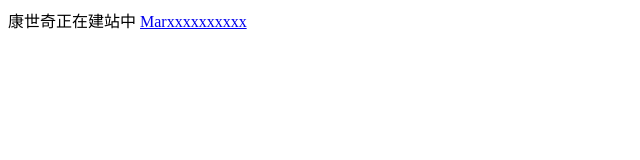
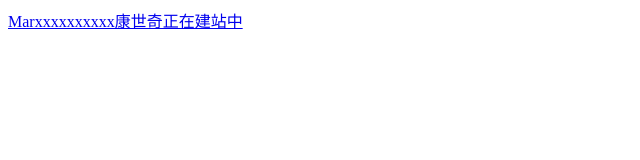
Before and after one commit to iltoye/iltoye.github.io, a plain HTML site: page index.html in a window 1280 px wide. Shown: the whole page, without its empty margins (0-640 px from the left). Drawn offline with Linux system fonts and the light colour scheme.

Commit message:
Update index.html

```diff
--- a/index.html
+++ b/index.html
@@ -1,3 +1,2 @@
-康世奇正在建站中
-
-<a href="https://www.marxists.org/chinese">Marxxxxxxxxxx</a>
+<a href="https://www.marxists.org/chinese">Marxxxxxxxxxx康世奇正在建站中
+</a>
```
